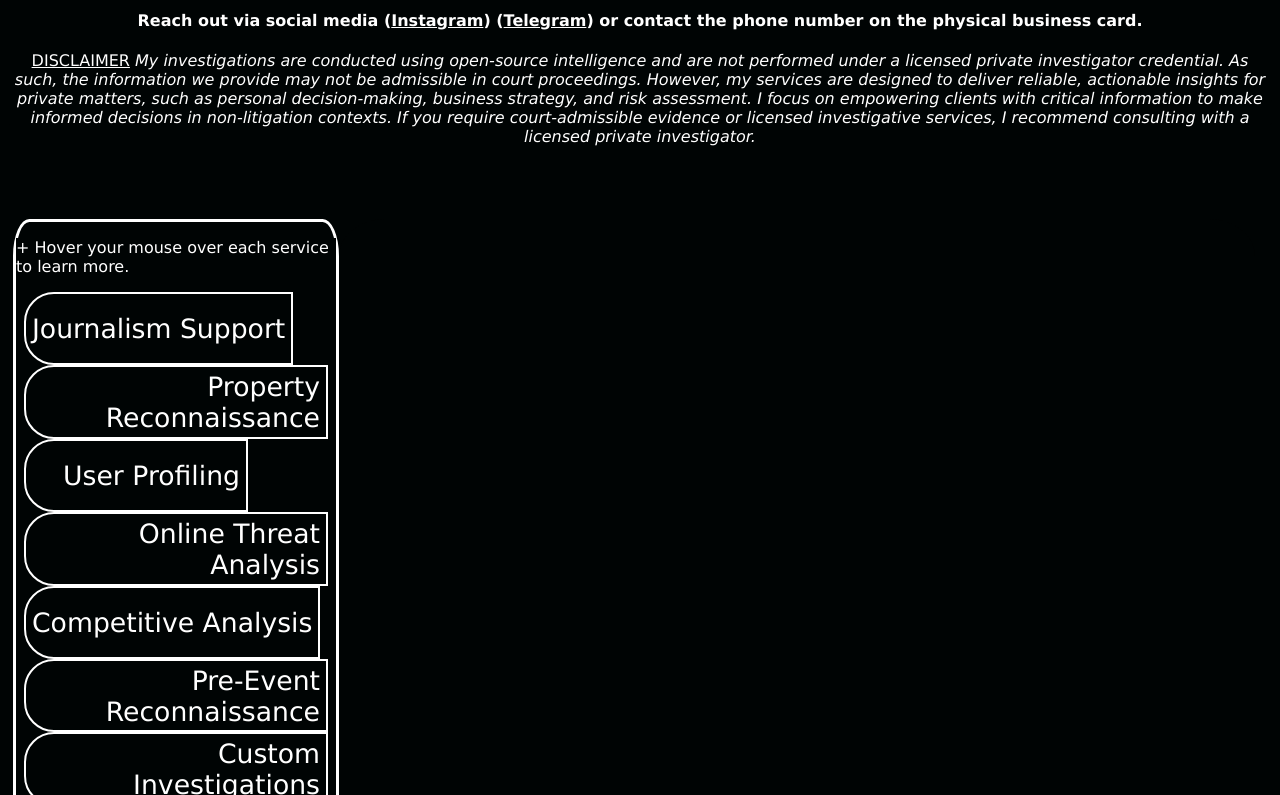
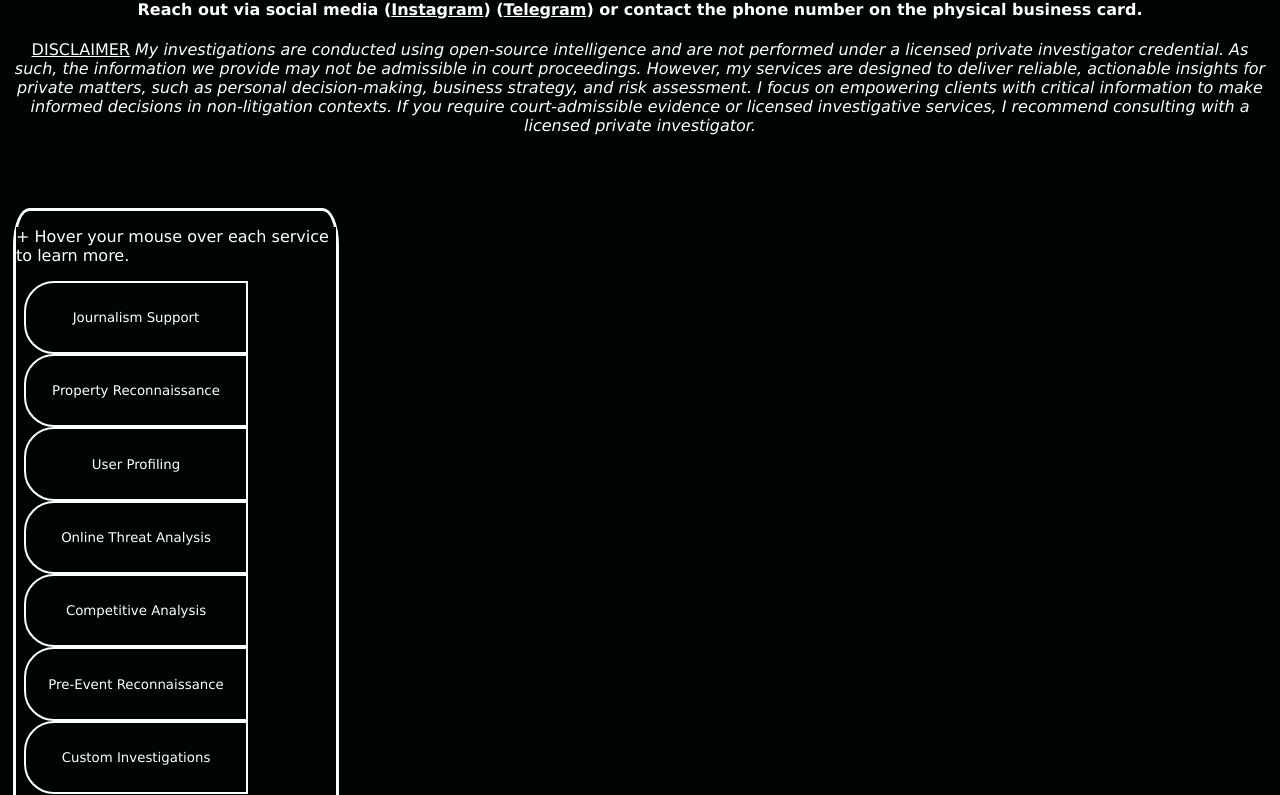
Before and after one commit to password-enthusiast/password-enthusiast.github.io, a plain HTML site: page index.html in a window 1280 px wide. Shown: the part 81-876 px from the top of the page. Drawn offline with Linux system fonts and the light colour scheme.

Commit message:
Update index.html

```diff
--- a/index.html
+++ b/index.html
@@ -19,13 +19,11 @@
 
         .biz-card {
             height: 30%;
-            border-radius: 5%;
             border-style: solid;
             width: 90%;
             margin-left: 2.5%;
             margin-right: 2.5%;
             background-color: #000404;
-            border-color: white;
         }
 
         .logo {
@@ -41,8 +39,8 @@
             border-color: white;
             border-bottom-left-radius: 30px;
             border-top-left-radius: 30px;
-            font-size: 20pt;
-            text-align: end;
+            font-size: 10pt;
+            text-align: center;
             margin-left: 2.5%;
             margin-right: 2.5%;
         }
@@ -53,11 +51,8 @@
         }
 
         header {
-            border-radius: 5%;
-            border-style: solid;
             border-collapse: collapse;
             height: 200px;
-            border-color: #000404;
             text-align: center;
         }
 
@@ -82,7 +77,6 @@
         .headlogo {
             width: 30vw;
             height: 10vh;
-            border-width: 1px;
             font-size: 30pt;
             background-color: clear;
         }
@@ -104,7 +98,6 @@
             If you require court-admissible evidence or licensed investigative services, I recommend consulting with a licensed private investigator.</i>
         </p>
     </header>
-    <br>
 
     <div class="container">
         <aside id="navbox">
```
